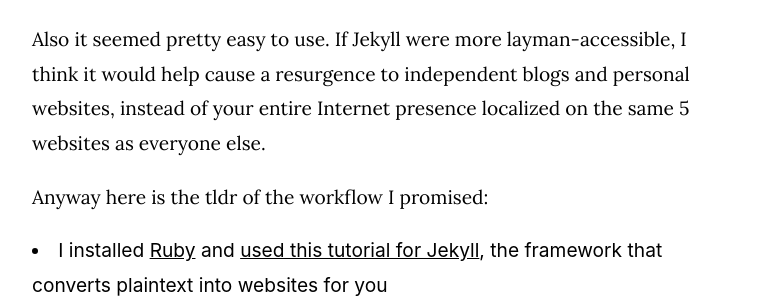
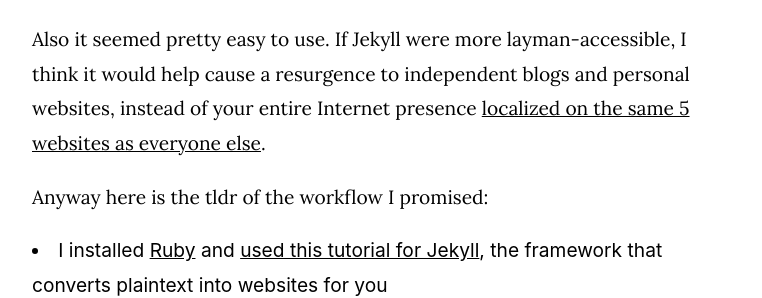
Before and after one commit to lycheekimchi/lycheekimchi.github.io, a Jekyll site: the page built from _journals/2020-05-05-how-does-this-work.md, in a window 1280 px wide and 900 px high, scrolled down 1086 px. Shown: the part 233-531 px from the top of the window, without its empty margins (256-1018 px from the left). Built offline with Jekyll 4.4.1, drawn with Linux system fonts in a browser that asks for light colours; some web fonts are replaced; part of the change alters nothing that is shown.

```diff
--- a/_journals/2020-05-05-how-does-this-work.md
+++ b/_journals/2020-05-05-how-does-this-work.md
@@ -17,7 +17,7 @@ Sounds easy right? The idea is I wouldn’t have to copy and paste the text into
 
 The framework I found for this was Jekyll, which promises to transform plain text into entire websites ready to “deploy.” This seemed to match the “write text file => upload to blog” pipeline I had in mind.
 
-Also it seemed pretty easy to use. If Jekyll were more layman-accessible, I think it would help cause a resurgence to independent blogs and personal websites, instead of your entire Internet presence localized on the same 5 websites as everyone else.
+Also it seemed pretty easy to use. If Jekyll were more layman-accessible, I think it would help cause a resurgence to independent blogs and personal websites, instead of your entire Internet presence [localized on the same 5 websites as everyone else](https://www.buzzfeednews.com/article/katienotopoulos/how-we-killed-the-old-internet).
 
 Anyway here is the tldr of the workflow I promised:
 
```
